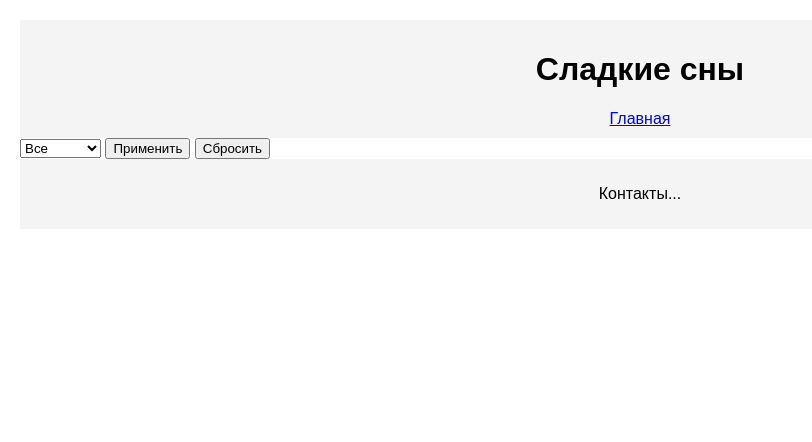
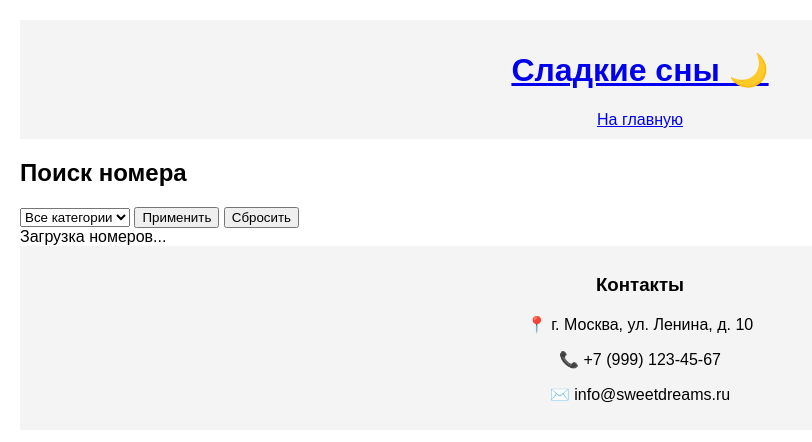
Before and after one commit to bertik1111/hotel, a plain HTML site: page catalog.html in a window 1280 px wide. Shown: the whole page, without its empty margins (0-812 px from the left). Drawn offline with Linux system fonts and the light colour scheme.

Commit message:
Update catalog.html

```diff
--- a/catalog.html
+++ b/catalog.html
@@ -3,20 +3,50 @@
 <html lang="ru">
 <head>
     <meta charset="UTF-8">
-    <title>Каталог</title>
+    <meta name="viewport" content="width=device-width, initial-scale=1.0">
+    <title>Каталог номеров</title>
     <link rel="stylesheet" href="style.css">
+    <link href="https://fonts.googleapis.com/css2?family=Montserrat:wght@400;600&display=swap" rel="stylesheet">
 </head>
 <body>
-    <header><h1>Сладкие сны</h1><a href="index.html">Главная</a></header>
-    <main>
-        <div id="filters">
-            <select id="category"><option value="">Все</option><option value="standard">Стандарт</option><option value="lux">Люкс</option></select>
-            <button onclick="applyFilter()">Применить</button>
-            <button onclick="resetFilter()">Сбросить</button>
+    <header class="main-header">
+        <div class="container header-flex">
+            <a href="index.html" class="logo-link"><h1 class="logo">Сладкие сны 🌙</h1></a>
+            <nav><a href="index.html" class="nav-link">На главную</a></nav>
         </div>
-        <div id="rooms"></div>
+    </header>
+
+    <main class="container page-content">
+        <section class="filters-section">
+            <h2>Поиск номера</h2>
+            <div class="filter-controls">
+                <select id="categoryFilter">
+                    <option value="">Все категории</option>
+                    <option value="standard">Стандарт</option>
+                    <option value="comfort">Комфорт</option>
+                    <option value="lux">Люкс</option>
+                </select>
+                <button onclick="applyFilter()" class="btn btn-secondary">Применить</button>
+                <button onclick="resetFilter()" class="btn btn-outline">Сбросить</button>
+            </div>
+        </section>
+
+        <section id="roomsGrid" class="rooms-grid">
+            <!-- Номера загружаются через JS -->
+            <div class="loading">Загрузка номеров...</div>
+        </section>
     </main>
-    <footer><p>Контакты...</p></footer>
+
+    <footer class="main-footer">
+        <div class="container footer-grid">
+            <div class="contact-block">
+                <h3>Контакты</h3>
+                <p>📍 г. Москва, ул. Ленина, д. 10</p>
+                <p>📞 +7 (999) 123-45-67</p>
+                <p>✉️ info@sweetdreams.ru</p>
+            </div>
+        </div>
+    </footer>
     <script src="script.js"></script>
 </body>
 </html>
```
